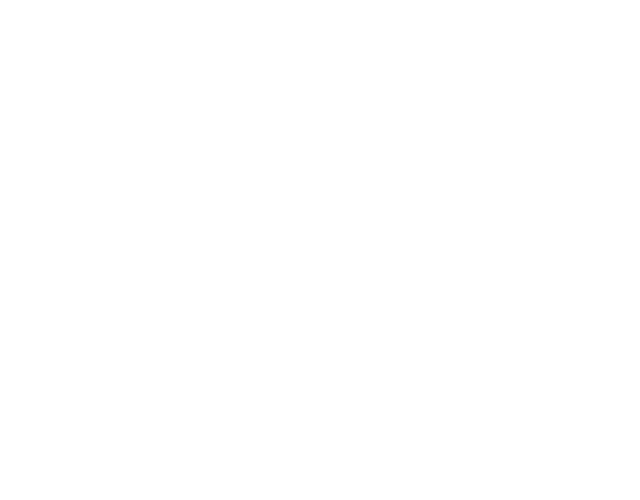
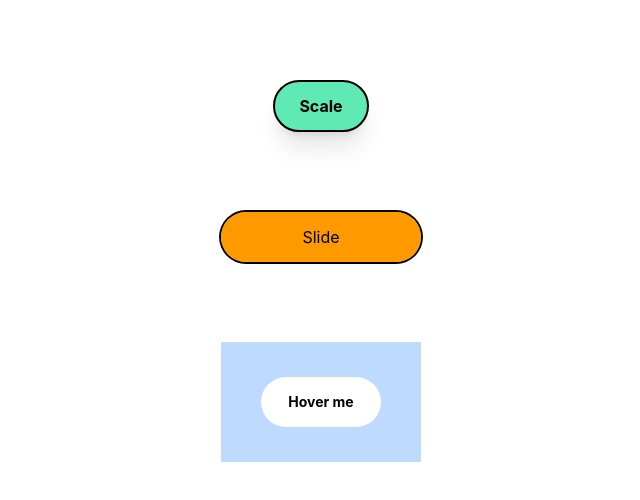
Before and after one commit to AymenS02/design-lab, a React (Vite) app: page /buttons in a window 1280 px wide. Before the commit this address had no page. Shown: the top 500 px of the page, without its empty margins (319-959 px from the left). Built offline with nearby package versions, Linux system fonts and the light colour scheme.

Commit message:
Made 3 button designs

```diff
--- a/src/App.tsx
+++ b/src/App.tsx
@@ -9,6 +9,7 @@ import PageTransition from "./components/PageTransition";
 import Navigation from "./pages/Navigation";
 import Cart from "./pages/Cart";
 import SquaresInCircles from "./pages/SquaresInCircles";
+import Buttons from "./pages/Buttons";
 
 
 function App() {
@@ -34,6 +35,11 @@ function App() {
             element={<SquaresInCircles />}
           />
 
+          <Route
+            path="/buttons"
+            element={<Buttons />}
+          />
+
         </Routes>
 
       </PageTransition>
--- /dev/null
+++ b/src/pages/Buttons.tsx
@@ -0,0 +1,249 @@
+import { useRef } from "react";
+import gsap from "gsap";
+
+export default function Buttons() {
+
+  // ===== Button 1 =====
+  const button1A = useRef(null);
+  const button1B = useRef(null);
+  const buttonHoverDeactivate = useRef(false);
+
+  const button1Enter = () => {
+
+    if (buttonHoverDeactivate.current) return;
+
+
+    gsap.to(button1B.current, {
+      scale: 1.2,
+      duration: 0.25,
+      ease: "power2.out",
+      opacity: 1,
+    });
+  };
+
+
+  const button1Leave = () => {
+
+    if (buttonHoverDeactivate.current) return;
+
+    gsap.to(button1B.current, {
+      scale: 1,
+      duration: 0.25,
+      ease: "power2.out",
+    });
+  };
+
+
+  const button1Click = () => {
+    gsap.to(button1B.current, {
+      scale: 0.8,
+      duration: 0.25,
+      ease: "power2.out",
+    });
+
+    buttonHoverDeactivate.current = true;
+
+    gsap.to(button1A.current, {
+      scale: 0.8,
+      duration: 0.25,
+      ease: "power2.out",
+      yoyoEase: true,
+    });
+  };
+
+  // ===== Button 2 ====='
+
+  const button2Main = useRef(null);
+  const button2Top = useRef(null);
+  const button2Bottom = useRef(null);
+
+  const button2Enter = () => {
+    gsap.to(button2Top.current, {
+      y: "-100%",
+      duration: 0.25,
+      ease: "power2.out",
+    });
+
+    gsap.to(button2Bottom.current, {
+      y: "100%",
+      duration: 0.25,
+      ease: "power2.out",
+    });
+
+    gsap.to(button2Main.current, {
+      scale: 1.2,
+      duration: 0.25,
+      ease: "power2.out",
+    });
+  };
+
+  const button2Leave = () => {
+    gsap.to(button2Top.current, {
+      y: "0%",
+      duration: 0.25,
+      ease: "power2.out",
+    });
+
+    gsap.to(button2Bottom.current, {
+      y: "0%",
+      duration: 0.25,
+      ease: "power2.out",
+    });
+
+    gsap.to(button2Main.current, {
+      scale: 0,
+      y: "0%",
+      duration: 0.25,
+      ease: "power2.out",
+    });
+  };
+
+  // ===== Button 3 =====
+  const button3Hidden = useRef(null);
+
+  const button3Enter = () => {
+    gsap.to(button3Hidden.current, {
+      scale: 1,
+      duration: 0.50,
+      opacity: 1,
+      ease: "power2.out",
+    });
+  };
+
+  const button3Leave = () => {
+    gsap.to(button3Hidden.current, {
+      scale: 1.25,
+      opacity: 0,
+      duration: 0.20,
+      ease: "power2.out",
+    });
+  };
+
+  return (
+    <div className="flex flex-col items-center gap-20 p-20">
+
+      {/* Button 1 */}
+      <div className="relative flex flex-col items-center gap-8 cursor-pointer">
+        <button
+          ref={button1A}
+          onMouseEnter={button1Enter}
+          onMouseLeave={button1Leave}
+          onClick={button1Click}
+          className="z-10 rounded-4xl bg-emerald-300 border-2 border-black px-6 py-3 font-bold shadow-xl absolute top-0 left-0"
+        >
+          Scale
+        </button>
+        <button
+          ref={button1B}
+          className="opacity-0 z-5 rounded-4xl bg-emerald-300 border-2 border-black px-6 py-3 font-bold shadow-xl"
+        >
+          Scale
+        </button>
+
+      </div>
+
+      {/* Button 2 */}
+      <div onMouseEnter={button2Enter} onMouseLeave={button2Leave} className="relative w-50 h-12.5 overflow-hidden bg-amber-300 rounded-4xl ring-2 ring-black cursor-pointer">
+
+        {/* Main button */}
+        <div
+          ref={button2Main}
+          className="absolute top-0 left-0 w-full h-full bg-amber-300 scale-0 "
+        >
+          <div
+            className="
+            h-12.5
+            flex
+            items-center
+            justify-center
+            "
+          >
+            Slide
+          </div>
+        </div>
+
+        {/* Top half */}
+        <div
+          ref={button2Top}
+          className="
+          absolute
+          top-0
+          left-0
+          w-full
+          h-1/2
+          overflow-hidden
+          bg-amber-500
+          "
+        >
+          <div
+            className="
+            h-12.5
+            flex
+            items-center
+            justify-center
+            "
+          >
+            Slide
+          </div>
+        </div>
+
+
+        {/* Bottom half */}
+        <div
+          ref={button2Bottom}
+          className="
+          absolute
+          bottom-0
+          left-0
+          w-full
+          h-1/2
+          overflow-hidden
+          bg-amber-500
+          "
+        >
+          <div
+            className="
+            h-12.5
+            flex
+            items-center
+            justify-center
+            -translate-y-1/2
+            "
+          >
+            Slide
+          </div>
+        </div>
+    </div>
+
+
+      {/* Button 3 */}
+      <div
+        className="relative flex flex-col gap-8 bg-blue-200 w-50 h-30 overflow-hidden items-center justify-center cursor-pointer">
+
+      <div
+        onMouseEnter={button3Enter}
+        onMouseLeave={button3Leave}
+        className="relative flex flex-col gap-8 rounded-4xl w-30 h-12.5 z-40 items-center justify-center">
+          <button
+            className="absolute z-5 rounded-4xl bg-white px-6 py-3 font-bold w-30 h-12.5"
+          >
+
+          </button>
+
+          <button
+          ref={button3Hidden}
+            className="absolute z-10 opacity-0 scale-125 rounded-4xl bg-gray-200 border-2 border-black px-6 py-3 font-bold w-30 h-12.5"
+          >
+
+          </button>
+
+          <p className="absolute z-20 text-black text-sm text-nowrap font-bold px-6 py-3 flex items-center justify-center w-30 h-12.5">
+            Hover me
+          </p>
+        </div>
+      </div>
+
+
+    </div>
+  );
+}
--- a/src/pages/Navigation.tsx
+++ b/src/pages/Navigation.tsx
@@ -8,6 +8,10 @@ const designs = [
   {
     name: "Squares in Circles",
     path: "/squaresincircles",
+  },
+  {
+    name: "Buttons",
+    path: "/buttons",
   },
 ];
 
```
Also changed, not shown: src/styles/buttons.css (added).
